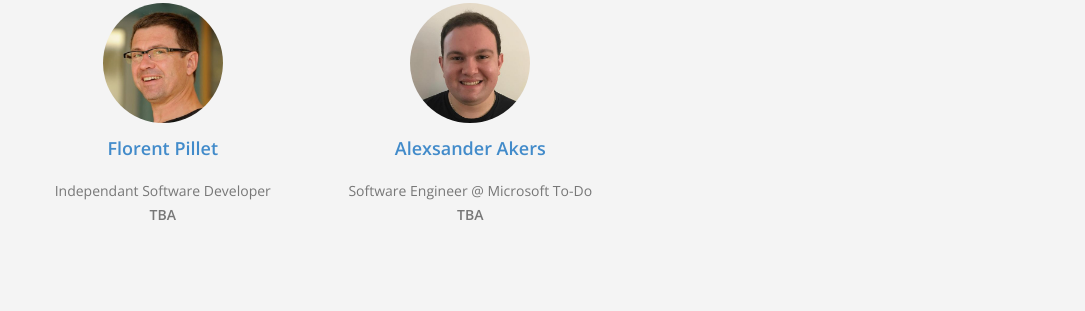
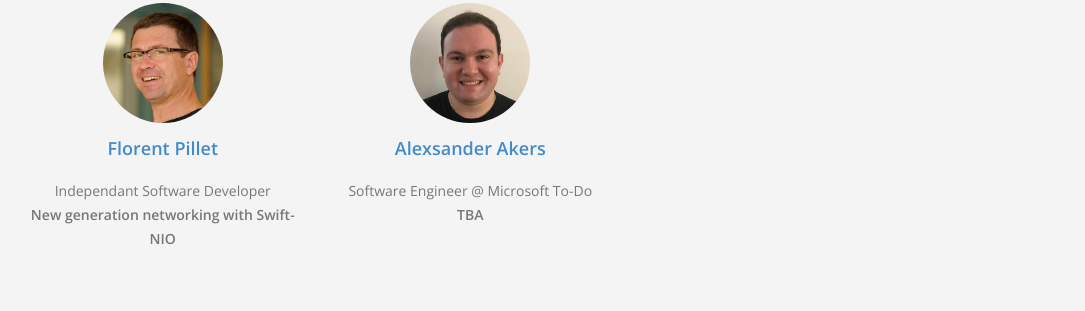
Before and after one commit to TheSwiftAlps/theswiftalps.github.io, a plain HTML site: page index.html in a window 1280 px wide. Shown: the part 2717-3028 px from the top of the page, without its empty margins (16-1101 px from the left). Drawn offline with nearby package versions, Linux system fonts and the light colour scheme.

Commit message:
Add workshop title

```diff
--- a/index.html
+++ b/index.html
@@ -243,7 +243,7 @@
                                     <img height="120px" width="120px" alt="Team Member" src="img/florent.jpg" class="img-circle">
                                     <h4><a href="https://twitter.com/fpillet" target="_blank"><strong>Florent Pillet</strong></a></h4>
                                     <p class="space-top-small" style="height:10px;">
-                                        Independant Software Developer<br><strong>TBA</strong>
+                                        Independant Software Developer<br><strong>New generation networking with Swift-NIO</strong>
                                     </p>
                                 </div>
                             </div>
```
